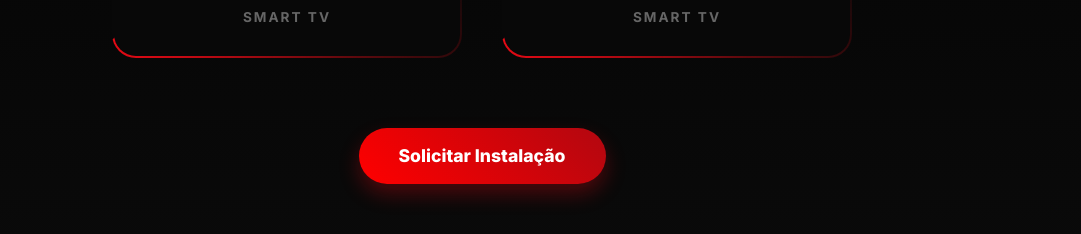
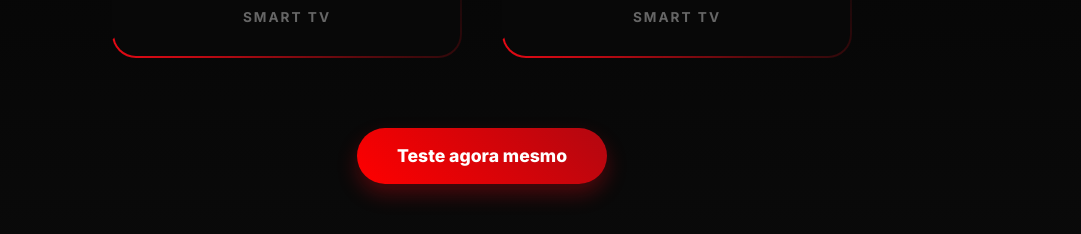
Before and after one commit to maiconmartins38/urbacine-v2, a React (Vite) app: page / in a window 1280 px wide. Shown: the part 1165-1399 px from the top of the page, without its empty margins (158-1239 px from the left). Built offline with nearby package versions, Linux system fonts and the light colour scheme; no server answers.

Commit message:
update-tv-section-cta-text

```diff
--- a/src/components/LiveChannels.jsx
+++ b/src/components/LiveChannels.jsx
@@ -67,7 +67,7 @@ const LiveChannels = () => {
           target="_blank"
           rel="noopener noreferrer"
         >
-          Solicitar Instalação
+          Teste agora mesmo
         </a>
       </div>
     </section>
```
